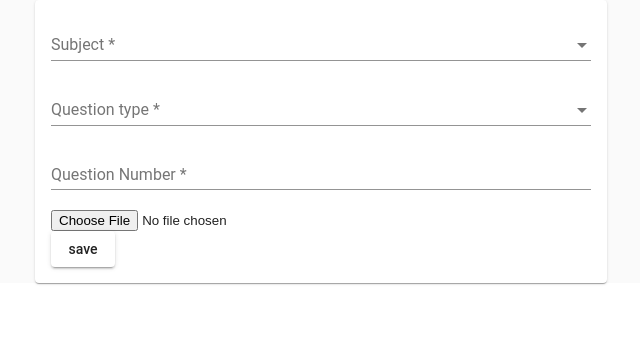
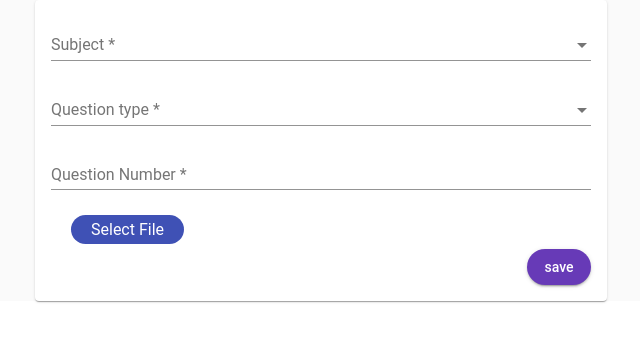
Before and after one commit to dasaCoder/ALPapers, an Angular app: page / in a window 1280 px wide. Shown: the top 342 px of the page, without its empty margins (319-959 px from the left). Built offline with nearby package versions, Linux system fonts and the light colour scheme; what @angular/fire, angularfire2 would draw is missing.

Commit message:
preview image

```diff
--- a/src/app/app.component.css
+++ b/src/app/app.component.css
@@ -1,3 +1,27 @@
 .example-full-width{
     width: 100%;
 }
+
+.lblSelectFile{
+    border: 1px solid #ccc;
+    display: inline-block;
+    padding: 6px 12px;
+    cursor: pointer;
+}
+
+input[type="file"] {
+    display: none;
+}
+
+.custom-file-upload {
+    border-radius: 50px;
+    padding: 5px 20px;
+    margin: 10px;
+    background: #3f51b5;
+    color: #fff;
+    cursor: pointer;
+}
+
+.imgPreview{
+    max-width: 400px;
+}
--- a/src/app/app.component.html
+++ b/src/app/app.component.html
@@ -32,14 +32,22 @@
 
         </mat-form-field>
 
-        <div>
-          <input mat-input type="file" (change)="setImage($event)" accept=".png,.jpg" />
+        <div style="margin: 10px;">
+
+            <label class="custom-file-upload">
+              <input  type="file"  (change)="setImage($event)" accept=".png,.jpg"/>
+              <i class="fa fa-cloud-upload"></i> Select File
+            </label>
+            <span *ngIf="imageFile">{{imageFile['name']}}</span>
+        </div>
+        <mat-progress-bar *ngIf="uploadProgress" mode="determinate" [value]="(uploadProgress | async)"></mat-progress-bar>
+
+        <div class="container" fxLayout="row" fxLayout.xs="column" fxLayoutWrap fxLayoutGap="1%" fxLayoutAlign="center">
+           <img *ngIf="imageFile" [src]="imageSrc" class="imgPreview"/>
         </div>
 
 
-        <mat-progress-bar *ngIf="uploadProgress" mode="determinate" [value]="(uploadProgress | async)"></mat-progress-bar>
-
-        <button mat-raised-button type="submit">save</button>
+        <button mat-raised-button color="primary" type="submit" style="border-radius: 50px;float: right;">save</button>
 
       </form>
     </mat-card>
--- a/src/app/app.component.ts
+++ b/src/app/app.component.ts
@@ -6,6 +6,7 @@ import { AngularFireDatabase } from '@angular/fire/database';
 
 import { Observable, of } from 'rxjs';
 import {  finalize } from 'rxjs/operators';
+import { ReadVarExpr } from '@angular/compiler';
 
 @Component({
   selector: 'app-root',
@@ -25,6 +26,7 @@ export class AppComponent {
   imageURL:string;
   imageFile: any;
   dataObj: any = [];
+  imageSrc: any;
 
   paperForm = new FormGroup({
 
@@ -61,7 +63,12 @@ export class AppComponent {
   }
 
   setImage(event) {
-    this.imageFile = event.target.files[0]
+    console.log(event.target.files);
+    this.imageFile = event.target.files[0];
+
+    const reader = new FileReader();
+    reader.onload = e => this.imageSrc = reader.result;
+    reader.readAsDataURL(this.imageFile);
   }
 
   upload() {
```
